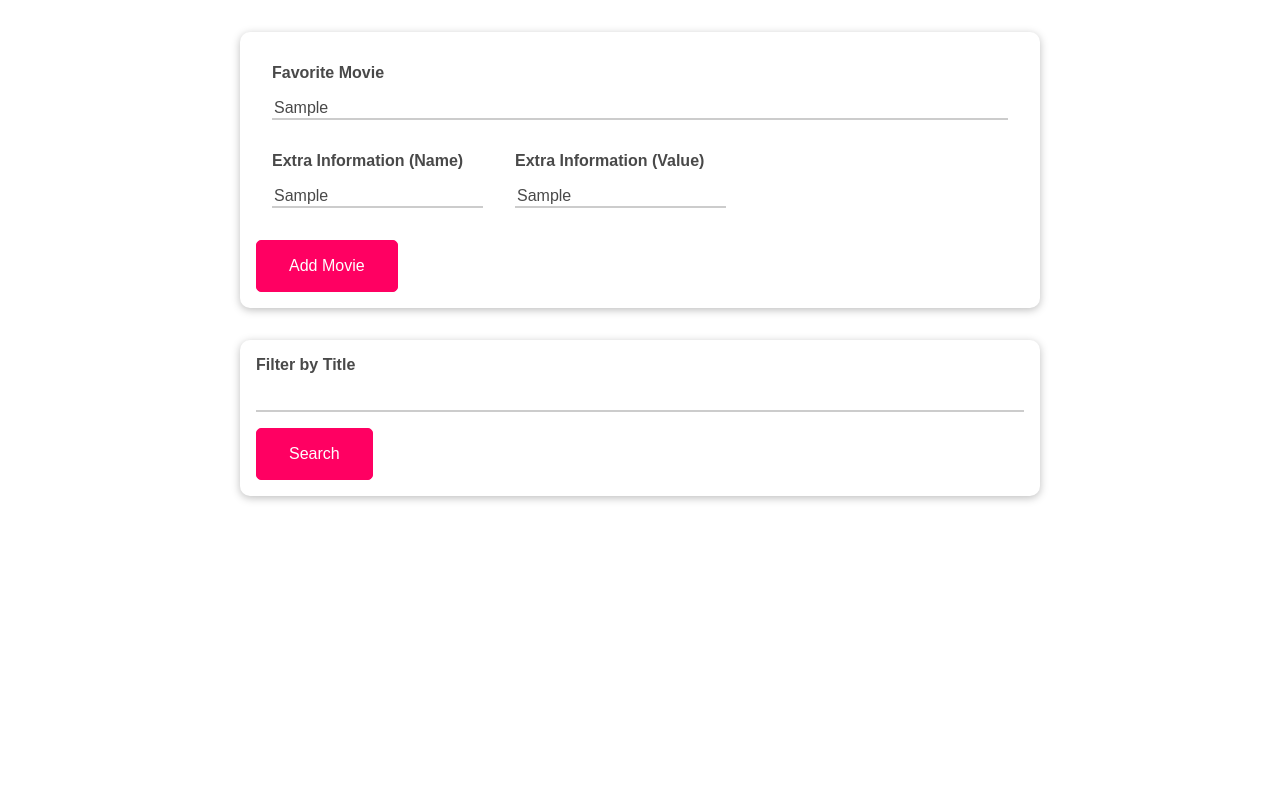
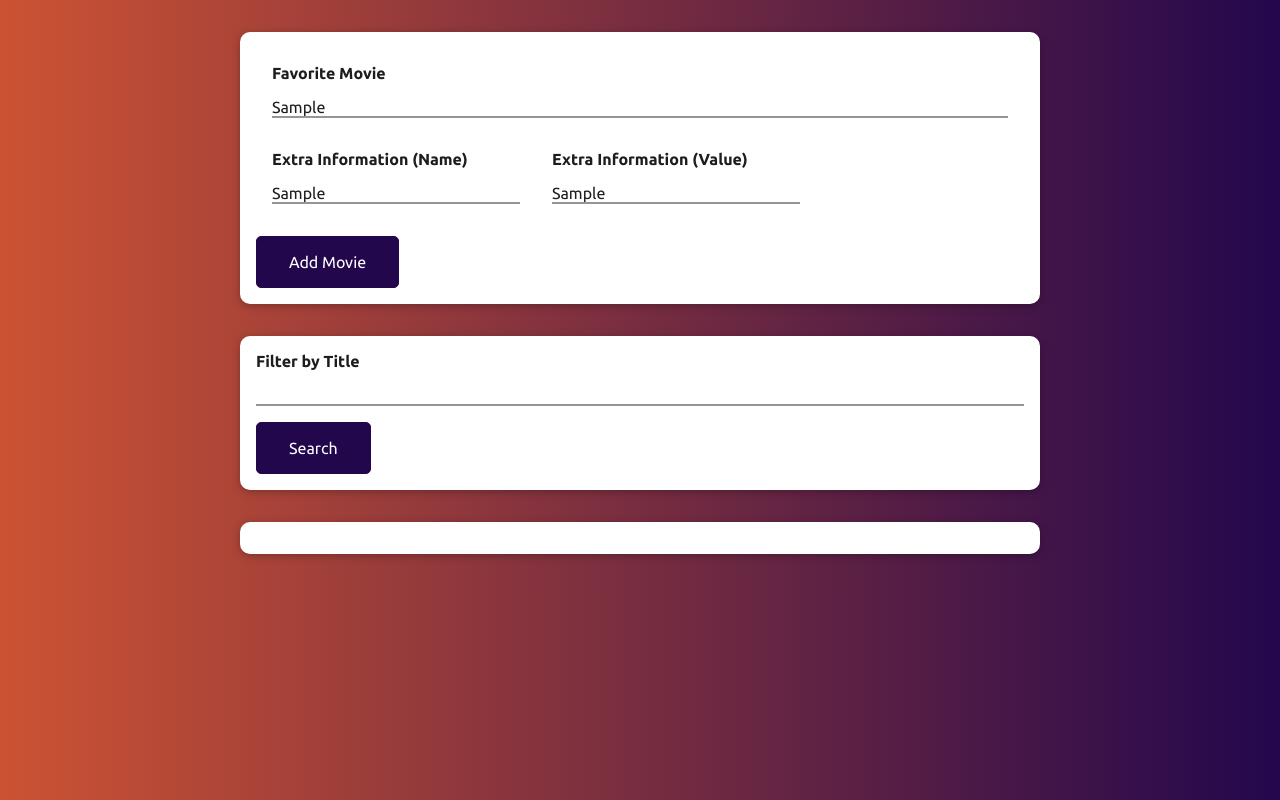
Before and after one commit to gdpp/javascript, a plain HTML site: page 5.Objects/project_8/index.html in a window 1280 px wide. Both pictures are taken after typing "Sample", "Sample", "Sample" into the empty fields and a click on the button "Add Movie". Drawn offline with Linux system fonts and the light colour scheme.

Commit message:
Added section 5 Objervts

```diff
--- a/5.Objects/project_8/assets/scripts/objects.js
+++ b/5.Objects/project_8/assets/scripts/objects.js
@@ -0,0 +1,98 @@
+// const dynamic = 'level';
+
+// let person = {
+//     name: 'Gustavo',
+//     age: 21,
+//     hobbies: ['programming', 'cooking'],
+//     [dynamic]: '...',
+//     greet: () => {
+//         alert('Hi everybody');
+//     },
+//     'role position': 'developer',
+// };
+
+// person.greet();
+
+// person.age = 31;
+// person.isAdmin = true;
+
+// console.log(person);
+
+// delete person.isAdmin;
+
+// console.log(person);
+
+// console.log(person['role position']);
+
+const addMovieBtn = document.getElementById('add-movie-btn');
+const searchBtn = document.getElementById('search-btn');
+
+const movies = [];
+
+addMovieBtn.addEventListener('click', addMovieHandler);
+searchBtn.addEventListener('click', searchMovieHandler);
+
+function addMovieHandler() {
+    const title = document.getElementById('title').value;
+    const extraName = document.getElementById('extra-name').value;
+    const extraValue = document.getElementById('extra-value').value;
+
+    if (title.trim === '' || extraName.trim === '' || extraValue === '') {
+        return;
+    }
+
+    const newMovie = {
+        id: Math.random().toString(),
+        info: {
+            title,
+            [extraName]: extraValue,
+        },
+        getFormattedTitle: function () {
+            return this.info.title.toUpperCase();
+        },
+    };
+
+    movies.push(newMovie);
+    renderMovies();
+}
+
+function renderMovies(searchTerm = '') {
+    const movieList = document.getElementById('movie-list');
+
+    if (movies.length === 0) {
+        movieList.classList.remove('visible');
+    } else {
+        movieList.classList.add('visible');
+    }
+
+    movieList.innerHTML = '';
+
+    const filterMovies = !searchTerm
+        ? movies
+        : movies.filter((movie) => movie.info.title.includes(searchTerm));
+
+    filterMovies.forEach((movie) => {
+        const movieEl = document.createElement('li');
+
+        const { info, ...otherProps } = movie;
+
+        //const { title: movieTitle } = info;
+        const { getFormattedTitle } = movie;
+
+        let text = getFormattedTitle() + ' - ';
+
+        for (const key in info) {
+            if (key !== 'title') {
+                text += `${key}:${info[key]}`;
+            }
+        }
+
+        movieEl.textContent = text;
+        movieList.append(movieEl);
+    });
+}
+
+function searchMovieHandler() {
+    const term = document.getElementById('filter-title').value;
+    renderMovies(term);
+}
--- a/5.Objects/project_8/assets/styles/app.css
+++ b/5.Objects/project_8/assets/styles/app.css
@@ -1,44 +1,51 @@
+@import url('https://fonts.googleapis.com/css2?family=Ubuntu:wght@400;700&display=swap');
+
 * {
     box-sizing: border-box;
-}
-
-html {
-  font-family: sans-serif;
+    margin: 0;
+    padding: 0;
 }
 
 body {
-  margin: 0;
+    font-family: 'Ubuntu', sans-serif;
+    background: #23074d; /* fallback for old browsers */
+    background: linear-gradient(
+        to right,
+        #cc5333,
+        #23074d
+    ); /* W3C, IE 10+/ Edge, Firefox 16+, Chrome 26+, Opera 12+, Safari 7+ */
 }
 
 label {
-  font-weight: bold;
+    color: #1d1d1d;
     display: block;
-  color: #494949;
+    font-weight: 700;
 }
 
 input {
+    border: none;
+    border-bottom: 2px solid #969696;
+    color: #1d1d1d;
     font: inherit;
-  border: none;
-  border-bottom: 2px solid #ccc;
-  color: #494949;
+    margin: 1rem 0;
+    display: block;
     width: 100%;
-  display: block;
-  margin: 1rem 0;
 }
 
 input:focus {
+    border-color: #cc5333;
     outline: none;
-  border-color: #ff0062;
 }
 
 button {
+    background-color: #23074d;
+    border: 1px solid #23074d;
+    border-radius: 5px;
+    color: #ffffff;
+    cursor: pointer;
     font: inherit;
-  border: 1px solid #ff0062;
-  color: white;
     padding: 1rem 2rem;
-  border-radius: 5px;
-  background: #ff0062;
-  cursor: pointer;
+    transition: all 0.2s ease-in-out;
 }
 
 button:focus {
@@ -47,14 +54,15 @@ button:focus {
 
 button:hover,
 button:active {
-  background: #ff3482;
-  border-color: #ff3482;
+    background: #cc5333;
+    border-color: #cc5333;
 }
 
 .card {
+    background-color: #ffffff;
+    box-shadow: 0 2px 8px rgba(0, 0, 0, 0.26);
+    border-radius: 10px;
     padding: 1rem;
-  border-radius: 10px;
-  box-shadow: 0 2px 8px rgba(0, 0, 0, 0.26);
 }
 
 .inline-controls {
@@ -68,9 +76,9 @@ button:active {
 #user-input,
 #movie-list,
 #filter {
+    margin: 2rem auto;
+    max-width: 90%;
     width: 50rem;
-  max-width: 90%;
-  margin: 2rem auto;
 }
 
 #movie-list {
@@ -84,8 +92,8 @@ button:active {
 }
 
 #movie-list li {
+    color: #23074d;
+    font-size: 1.5rem;
+    font-weight: 700;
     margin: 1rem;
-  color: #ff0062;
-  font-weight: bold;
-  font-size: 1.5rem;
 }
```
Also changed, not shown: 1 other file. Lines whose indentation alone changed are shown as unchanged.
